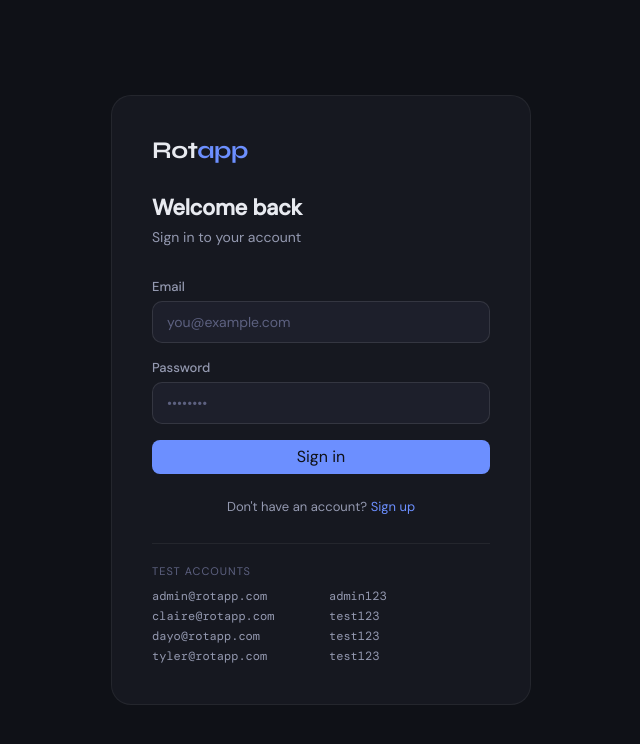
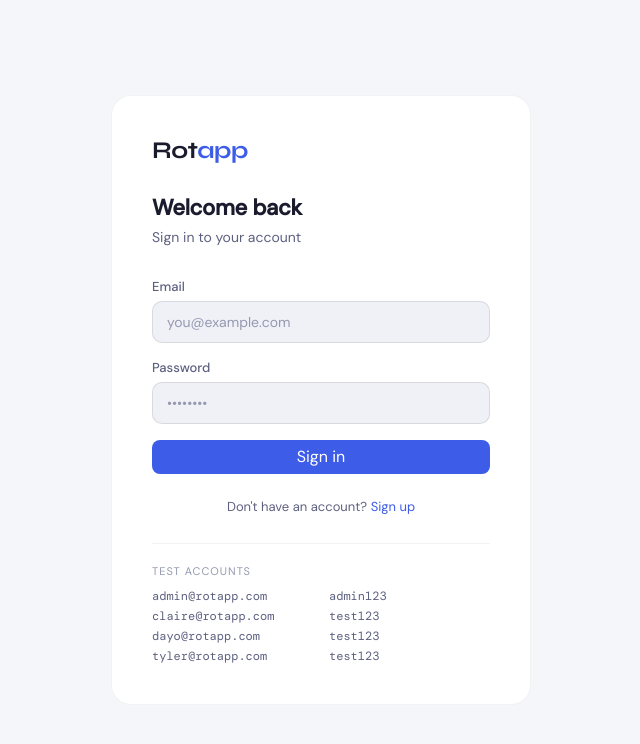
Before and after one commit to OladBay/rotapp, a React (Vite) app: page /login in a window 1280 px wide. Shown: the top 744 px of the page, without its empty margins (319-959 px from the left). Built offline with nearby package versions, Linux system fonts and the light colour scheme; no server answers.

Commit message:
Fix sticky note header in light mode; set light as default theme for new visitors

```diff
--- a/src/context/ThemeContext.jsx
+++ b/src/context/ThemeContext.jsx
@@ -8,9 +8,9 @@ const STORAGE_KEY = 'rotapp_theme'
 export function ThemeProvider({ children }) {
   const [theme, setTheme] = useState(() => {
     try {
-      return localStorage.getItem(STORAGE_KEY) || 'dark'
+      return localStorage.getItem(STORAGE_KEY) || 'light'
     } catch {
-      return 'dark'
+      return 'light'
     }
   })
 
--- a/src/styles/globals.css
+++ b/src/styles/globals.css
@@ -99,22 +99,22 @@ body {
   --shadow-lg: 0 8px 32px rgba(0, 0, 0, 0.4);
 
   /* Sticky note specific */
-  --sn-bg: #1a1c28;
-  --sn-header: #12131d;
-  --sn-toolbar: #16182200;
-  --sn-border: rgba(255, 255, 255, 0.08);
-  --sn-text: #e8eaf0;
-  --sn-text-muted: #5d6180;
-  --sn-placeholder: #3a3d55;
+  --sn-bg: #ffffff;
+  --sn-header: #f0f1f7;
+  --sn-toolbar: #f8f9fc;
+  --sn-border: rgba(0, 0, 0, 0.09);
+  --sn-text: #1a1c2e;
+  --sn-text-muted: #9499b0;
+  --sn-placeholder: #c8cad8;
   --sn-input-bg: transparent;
-  --sn-footer: #12131d;
-  --sn-divider: rgba(255, 255, 255, 0.08);
-  --sn-pill-bg: #6c8fff;
-  --sn-pill-text: #0f1117;
-  --sn-icon-btn: rgba(255, 255, 255, 0.06);
-  --sn-icon-color: #9499b0;
-  --sn-recording-bg: rgba(232, 92, 61, 0.1);
-  --sn-recording-border: rgba(232, 92, 61, 0.2);
+  --sn-footer: #f8f9fc;
+  --sn-divider: rgba(0, 0, 0, 0.08);
+  --sn-pill-bg: #3d5ce8;
+  --sn-pill-text: #ffffff;
+  --sn-icon-btn: rgba(0, 0, 0, 0.05);
+  --sn-icon-color: #5d6180;
+  --sn-recording-bg: rgba(192, 57, 43, 0.06);
+  --sn-recording-border: rgba(192, 57, 43, 0.15);
 }
 
 /* ── Light theme ────────────────────────────────────────────── */
```
